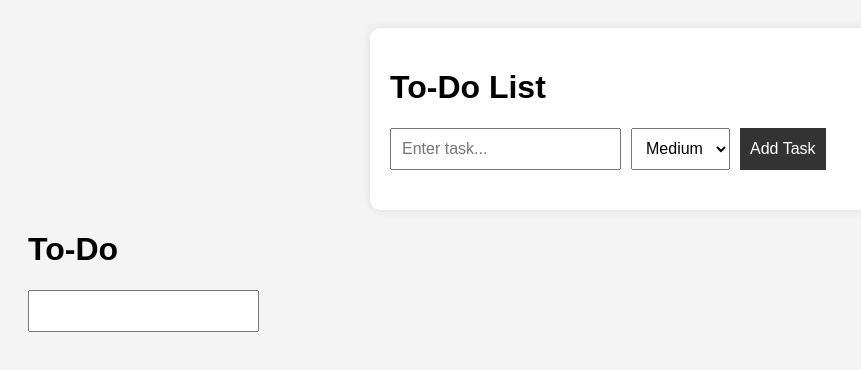
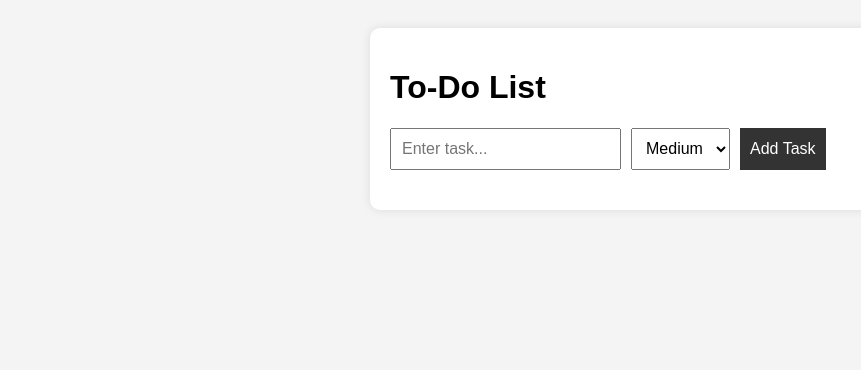
Before and after one commit to ComardeVijay/To-Do-List, a plain HTML site: page index.html in a window 1280 px wide. Shown: the whole page, without its empty margins (0-861 px from the left). Drawn offline with Linux system fonts and the light colour scheme.

Commit message:
Update index.html

```diff
--- a/index.html
+++ b/index.html
@@ -20,13 +20,6 @@
     </div>
     <ul id="taskList"></ul>
   </div>
-
-    <div class="cont">
-      <h1>To-Do</h1>
-      <div>
-        <input type="text">
-      </div>
-    </div>
   <script src="script.js"></script>
 </body>
 </html>
```
